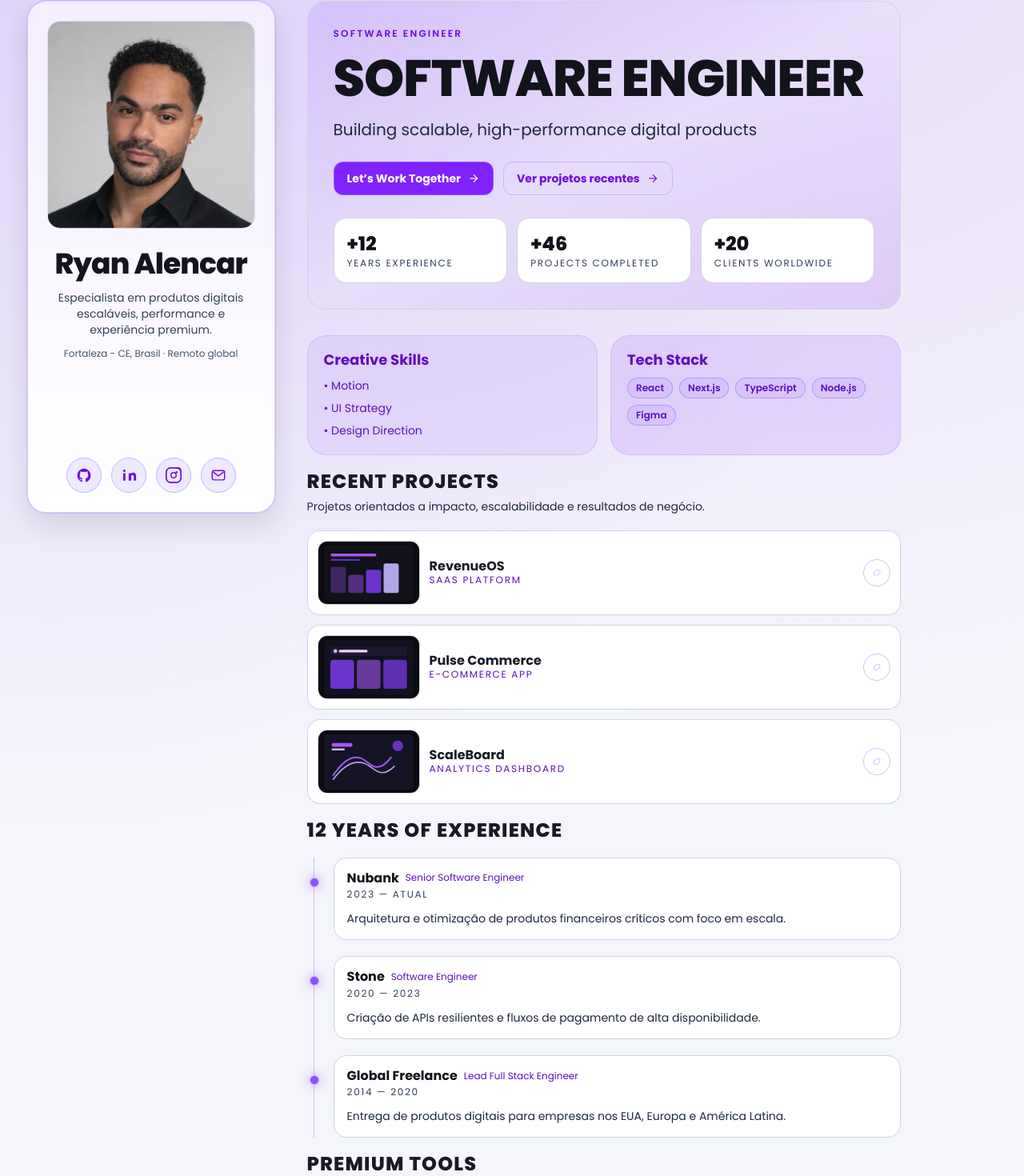
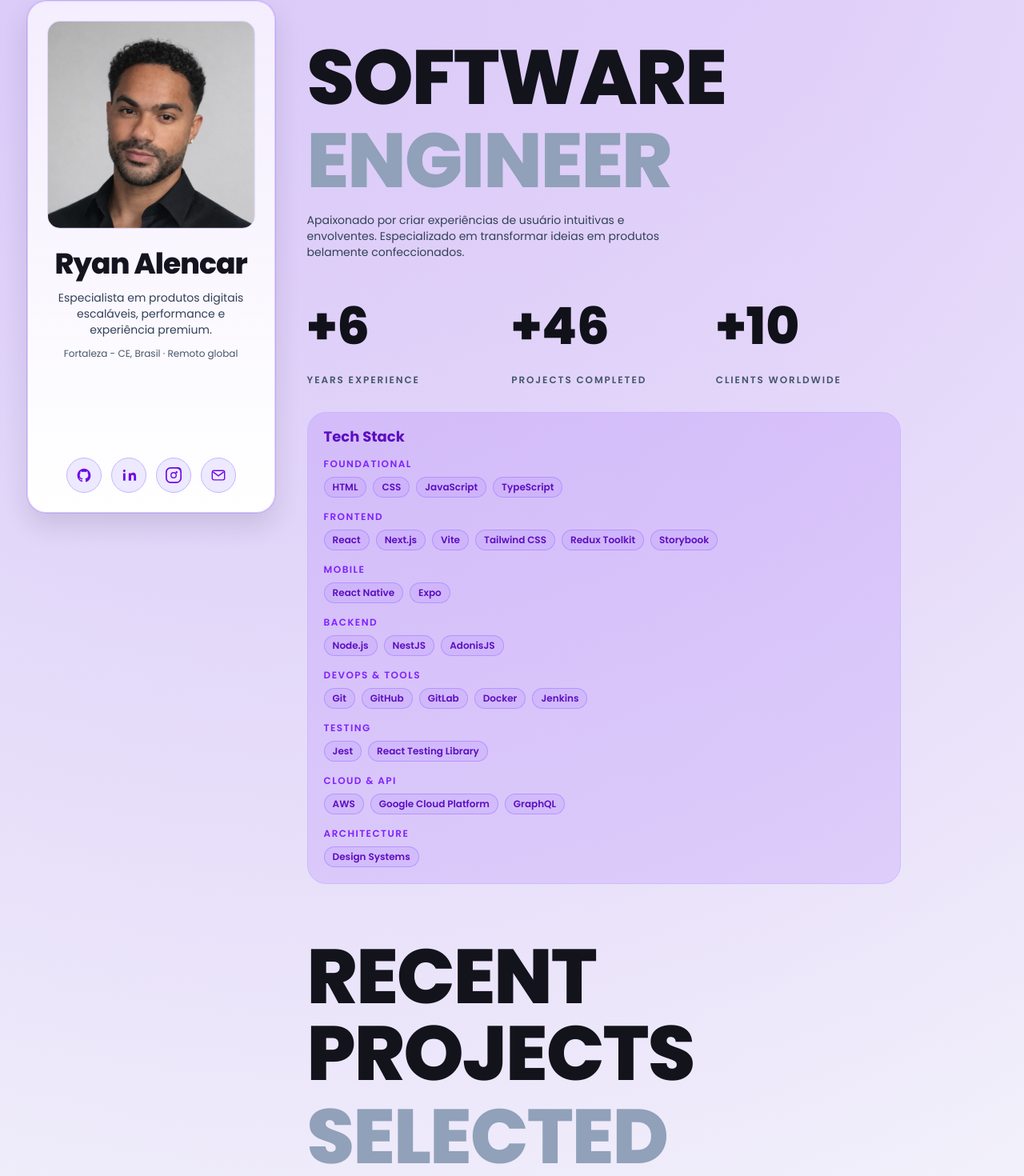
Before and after one commit to ryanalencar/ryanalencar.dev, a React (Vite) app: page / in a window 1280 px wide. Shown: the part 143-1613 px from the top of the page at 80% size. Built offline with nearby package versions, Linux system fonts and the light colour scheme.

Commit message:
feat: add SectionHeading component and integrate it across multiple sections

```diff
--- /dev/null
+++ b/src/components/SectionHeading.tsx
@@ -0,0 +1,23 @@
+type SectionHeadingProps = {
+  title: string
+  subtitle: string
+  description?: string
+}
+
+export function SectionHeading({ title, subtitle, description }: SectionHeadingProps) {
+  return (
+    <header className="space-y-2">
+      <h2 className="text-[clamp(6rem,6.2vw,3.6rem)] font-black uppercase leading-none tracking-[-0.02em] text-white light:text-[#13131c]">
+        {title}
+      </h2>
+      <h2 className="text-[clamp(6rem,6.2vw,3.6rem)] font-black uppercase leading-none tracking-[-0.02em] text-white/18 light:text-slate-400">
+        {subtitle}
+      </h2>
+      {description ? (
+        <p className="max-w-120 pt-2 text-sm text-slate-300 light:text-slate-700">
+          {description}
+        </p>
+      ) : null}
+    </header>
+  )
+}
--- a/src/components/sections/DesignThoughts.tsx
+++ b/src/components/sections/DesignThoughts.tsx
@@ -1,5 +1,6 @@
 import type { PortfolioTranslation } from '../../data/portfolio/types'
 import { Icon } from '../Icon'
+import { SectionHeading } from '../SectionHeading'
 
 type DesignThoughtsProps = {
   t: PortfolioTranslation
@@ -8,10 +9,7 @@ type DesignThoughtsProps = {
 export function DesignThoughts({ t }: DesignThoughtsProps) {
   return (
     <section id="thoughts" className="reveal space-y-5">
-      <header>
-        <h2 className="section-title">{t.thoughts.title}</h2>
-        <p className="section-intro">{t.thoughts.intro}</p>
-      </header>
+      <SectionHeading title={t.thoughts.title} subtitle={t.thoughts.subtitle} description={t.thoughts.intro} />
 
       <div className="grid gap-3">
         {t.thoughts.posts.map((post) => (
--- a/src/components/sections/ExperienceTimeline.tsx
+++ b/src/components/sections/ExperienceTimeline.tsx
@@ -1,4 +1,5 @@
 import type { PortfolioTranslation } from "../../data/portfolio/types"
+import { SectionHeading } from '../SectionHeading'
 
 type ExperienceTimelineProps = {
   t: PortfolioTranslation
@@ -7,9 +8,7 @@ type ExperienceTimelineProps = {
 export function ExperienceTimeline({ t }: ExperienceTimelineProps) {
   return (
     <section id="experience" className="reveal space-y-5" aria-label={t.labels.timeline}>
-      <header>
-        <h2 className="section-title">{t.experience.title}</h2>
-      </header>
+      <SectionHeading title={t.experience.title} subtitle={t.experience.subtitle} description={t.experience.intro} />
 
       <ol className="relative ml-2 grid gap-5 border-l border-violet-500/35 pl-6">
         {t.experience.timeline.map((item) => (
--- a/src/components/sections/HeroShowcase.tsx
+++ b/src/components/sections/HeroShowcase.tsx
@@ -1,5 +1,5 @@
-import { Icon } from '../Icon'
 import type { PortfolioTranslation } from "../../data/portfolio/types"
+import { SectionHeading } from '../SectionHeading'
 
 type HeroShowcaseProps = {
   t: PortfolioTranslation
@@ -7,60 +7,41 @@ type HeroShowcaseProps = {
 
 export function HeroShowcase({ t }: HeroShowcaseProps) {
   return (
-    <section id="hero" className="space-y-8">
-      <div className="reveal rounded-3xl border border-white/10 bg-linear-to-br from-violet-500/15 via-transparent to-violet-700/14 p-6 md:p-8 light:border-slate-300/90">
-        <p className="mb-4 text-xs font-semibold uppercase tracking-[0.18em] text-violet-300 light:text-violet-700">
-          {t.profile.role}
-        </p>
-        <h2 className="text-[clamp(2rem,7vw,4rem)] font-black leading-none tracking-[-0.02em] text-white light:text-[#13131c]">
-          {t.hero.title}
-        </h2>
-        <p className="mt-4 max-w-[52ch] text-[clamp(1rem,2.2vw,1.25rem)] text-slate-300 light:text-slate-800">
-          {t.hero.subtitle}
-        </p>
-
-        <div className="mt-6 flex flex-wrap gap-3">
-          <a href="#contact" className="btn-cta-primary">
-            {t.hero.ctaPrimary}
-            <Icon name="arrow" className="h-4 w-4" />
-          </a>
-          <a href="#projects" className="btn-cta-secondary">
-            {t.hero.ctaSecondary}
-            <Icon name="arrow" className="h-4 w-4" />
-          </a>
+    <section id="hero" className="space-y-8 py-8 md:py-12">
+      <div className="reveal">
+        <SectionHeading title={t.hero.title} subtitle={t.hero.subtitle} description={t.hero.description} />
       </div>
 
-        <ul className="mt-7 grid gap-3 sm:grid-cols-3" aria-label="Professional metrics">
+      <div className="reveal grid gap-6 sm:grid-cols-3">
         {t.hero.metrics.map((metric) => (
-            <li key={metric.label} className="rounded-2xl border border-white/10 bg-black/25 p-4 light:border-slate-300 light:bg-white">
-              <p className="text-2xl font-black text-white light:text-[#11111a]">{metric.value}</p>
-              <p className="text-xs uppercase tracking-[0.14em] text-slate-300 light:text-slate-700">{metric.label}</p>
+          <article key={metric.label} className="flex flex-col items-start space-y-2">
+            <p className="text-[clamp(2.5rem,8vw,4rem)] font-black text-white light:text-[#11111a]">
+              {metric.value}
+            </p>
+            <p className="text-xs font-semibold uppercase tracking-[0.16em] text-slate-500 light:text-slate-600">
+              {metric.label}
+            </p>
+          </article>
+        ))}
+      </div>
+
+      <article className="reveal rounded-3xl border border-violet-300/40 bg-violet-700/20 p-5 transition hover:scale-[1.01] light:border-violet-300/70 light:bg-violet-600/12">
+        <h3 className="text-lg font-bold text-violet-100 light:text-violet-800">{t.hero.stackCard.title}</h3>
+        <div className="mt-4 space-y-4">
+          {t.hero.stackCard.categories.map((category) => (
+            <div key={category.name}>
+              <p className="mb-2 text-xs font-semibold uppercase tracking-[0.12em] text-violet-300 light:text-violet-600">{category.name}</p>
+              <ul className="flex flex-wrap gap-2">
+                {category.items.map((item) => (
+                  <li key={item} className="rounded-full border border-violet-300/55 bg-violet-600/15 px-2.5 py-1 text-xs font-semibold text-violet-100 light:border-violet-400/70 light:bg-violet-500/10 light:text-violet-800">
+                    {item}
                   </li>
                 ))}
               </ul>
             </div>
-
-      <div className="grid gap-4 md:grid-cols-2">
-        <article className="reveal rounded-3xl border border-violet-400/45 bg-violet-500/15 p-5 transition hover:scale-[1.01] light:border-violet-300/70 light:bg-violet-500/10">
-          <h3 className="text-lg font-bold text-violet-100 light:text-violet-800">{t.hero.creativeCard.title}</h3>
-          <ul className="mt-3 grid gap-2 text-sm text-violet-200 light:text-violet-800">
-            {t.hero.creativeCard.items.map((item) => (
-              <li key={item}>• {item}</li>
           ))}
-          </ul>
+        </div>
       </article>
-
-        <article className="reveal rounded-3xl border border-violet-300/40 bg-violet-700/20 p-5 transition hover:scale-[1.01] light:border-violet-300/70 light:bg-violet-600/12">
-          <h3 className="text-lg font-bold text-violet-100 light:text-violet-800">{t.hero.stackCard.title}</h3>
-          <ul className="mt-3 flex flex-wrap gap-2 text-xs font-semibold">
-            {t.hero.stackCard.items.map((item) => (
-              <li key={item} className="rounded-full border border-violet-300/55 bg-violet-600/15 px-2.5 py-1 text-violet-100 light:border-violet-400/70 light:bg-violet-500/10 light:text-violet-800">
-                {item}
-              </li>
-            ))}
-          </ul>
-        </article>
-      </div>
     </section>
   )
 }
--- a/src/components/sections/PremiumTools.tsx
+++ b/src/components/sections/PremiumTools.tsx
@@ -1,4 +1,5 @@
 import type { PortfolioTranslation } from "../../data/portfolio/types"
+import { SectionHeading } from '../SectionHeading'
 
 type PremiumToolsProps = {
   t: PortfolioTranslation
@@ -7,10 +8,7 @@ type PremiumToolsProps = {
 export function PremiumTools({ t }: PremiumToolsProps) {
   return (
     <section id="tools" className="reveal space-y-5">
-      <header>
-        <h2 className="section-title">{t.tools.title}</h2>
-        <p className="section-intro">{t.tools.intro}</p>
-      </header>
+      <SectionHeading title={t.tools.title} subtitle={t.tools.subtitle} description={t.tools.intro} />
 
       <div className="grid grid-cols-2 gap-3 md:grid-cols-3">
         {t.tools.list.map((tool) => (
--- a/src/components/sections/RecentProjects.tsx
+++ b/src/components/sections/RecentProjects.tsx
@@ -1,4 +1,5 @@
 import { Icon } from '../Icon'
+import { SectionHeading } from '../SectionHeading'
 import type { PortfolioTranslation } from "../../data/portfolio/types"
 
 type RecentProjectsProps = {
@@ -8,10 +9,7 @@ type RecentProjectsProps = {
 export function RecentProjects({ t }: RecentProjectsProps) {
   return (
     <section id="projects" className="reveal space-y-5">
-      <header>
-        <h2 className="section-title">{t.projects.title}</h2>
-        <p className="section-intro">{t.projects.intro}</p>
-      </header>
+      <SectionHeading title={t.projects.title} subtitle={t.projects.subtitle} description={t.projects.intro} />
 
       <div className="grid gap-3">
         {t.projects.list.map((project) => (
--- a/src/components/sections/WorkTogether.tsx
+++ b/src/components/sections/WorkTogether.tsx
@@ -1,5 +1,6 @@
 import type { SubmitEvent } from 'react'
 import { Icon } from '../Icon'
+import { SectionHeading } from '../SectionHeading'
 import type { PortfolioTranslation } from "../../data/portfolio/types"
 
 type WorkTogetherProps = {
@@ -10,10 +11,7 @@ type WorkTogetherProps = {
 export function WorkTogether({ t, onSubmit }: WorkTogetherProps) {
   return (
     <section id="contact" className="reveal space-y-5">
-      <header>
-        <h2 className="section-title">{t.contact.title}</h2>
-        <p className="section-intro">{t.contact.intro}</p>
-      </header>
+      <SectionHeading title={t.contact.title} subtitle={t.contact.subtitle} description={t.contact.intro} />
 
       <div className="grid gap-4 md:grid-cols-[0.85fr_1.15fr]">
         <article className="rounded-3xl border border-violet-400/40 bg-violet-500/10 p-5 light:border-violet-300/70 light:bg-violet-50">
--- a/src/data/portfolio/data.ts
+++ b/src/data/portfolio/data.ts
@@ -69,14 +69,15 @@ export const portfolioContent: Record<Locale, PortfolioTranslation> = {
       contact: 'Contato',
     },
     hero: {
-      title: 'SOFTWARE ENGINEER',
-      subtitle: 'Building scalable, high-performance digital products',
-      ctaPrimary: 'Let’s Work Together',
+      title: 'SOFTWARE',
+      subtitle: 'ENGINEER',
+      description: 'Apaixonado por criar experiências de usuário intuitivas e envolventes. Especializado em transformar ideias em produtos belamente confeccionados.',
+      ctaPrimary: 'Vamos trabalhar juntos',
       ctaSecondary: 'Ver projetos recentes',
       metrics: [
-        { value: '+12', label: 'years experience' },
+        { value: '+6', label: 'years experience' },
         { value: '+46', label: 'projects completed' },
-        { value: '+20', label: 'clients worldwide' },
+        { value: '+10', label: 'clients worldwide' },
       ],
       creativeCard: {
         title: 'Creative Skills',
@@ -84,11 +85,45 @@ export const portfolioContent: Record<Locale, PortfolioTranslation> = {
       },
       stackCard: {
         title: 'Tech Stack',
-        items: ['React', 'Next.js', 'TypeScript', 'Node.js', 'Figma'],
+        categories: [
+          {
+            name: 'Foundational',
+            items: ['HTML', 'CSS', 'JavaScript', 'TypeScript']
+          },
+          {
+            name: 'Frontend',
+            items: ['React', 'Next.js', 'Vite', 'Tailwind CSS', 'Redux Toolkit', 'Storybook']
+          },
+          {
+            name: 'Mobile',
+            items: ['React Native', 'Expo']
+          },
+          {
+            name: 'Backend',
+            items: ['Node.js', 'NestJS', 'AdonisJS']
+          },
+          {
+            name: 'DevOps & Tools',
+            items: ['Git', 'GitHub', 'GitLab', 'Docker', 'Jenkins']
+          },
+          {
+            name: 'Testing',
+            items: ['Jest', 'React Testing Library']
+          },
+          {
+            name: 'Cloud & API',
+            items: ['AWS', 'Google Cloud Platform', 'GraphQL']
+          },
+          {
+            name: 'Architecture',
+            items: ['Design Systems']
+          }
+        ],
       },
     },
     projects: {
       title: 'RECENT PROJECTS',
+      subtitle: 'SELECTED WORK',
       intro: 'Projetos orientados a impacto, escalabilidade e resultados de negócio.',
       list: [
         {
@@ -116,6 +151,8 @@ export const portfolioContent: Record<Locale, PortfolioTranslation> = {
     },
     experience: {
       title: '12 YEARS OF EXPERIENCE',
+      subtitle: 'PROFESSIONAL JOURNEY',
+      intro: 'Evolução em produto, arquitetura e entrega de software em cenários de alta complexidade.',
       timeline: [
         {
           company: 'Nubank',
@@ -139,11 +176,13 @@ export const portfolioContent: Record<Locale, PortfolioTranslation> = {
     },
     tools: {
       title: 'PREMIUM TOOLS',
+      subtitle: 'WORKFLOW STACK',
       intro: 'Ferramentas que aceleram discovery, design e entrega em produção.',
       list: ['Framer', 'Figma', 'Notion', 'ChatGPT', 'Next.js'],
     },
     thoughts: {
       title: 'DESIGN THOUGHTS',
+      subtitle: 'INSIGHTS & WRITING',
       intro: 'Publicações sobre engenharia, produto e experiência digital.',
       posts: [
         {
@@ -171,6 +210,7 @@ export const portfolioContent: Record<Locale, PortfolioTranslation> = {
     },
     contact: {
       title: 'LET’S WORK TOGETHER',
+      subtitle: 'START A PROJECT',
       intro: 'Conte um pouco sobre o desafio e eu retorno com próximos passos objetivos.',
       cardDescription: 'Atuação consultiva e execução hands-on para acelerar resultados.',
       form: {
@@ -253,14 +293,15 @@ export const portfolioContent: Record<Locale, PortfolioTranslation> = {
       contact: 'Contact',
     },
     hero: {
-      title: 'SOFTWARE ENGINEER',
-      subtitle: 'Building scalable, high-performance digital products',
+      title: 'SOFTWARE',
+      subtitle: 'ENGINEER',
+      description: 'Passionate about creating intuitive and engaging user experiences. Specialize in transforming ideas into beautifully crafted products.',
       ctaPrimary: 'Let’s Work Together',
       ctaSecondary: 'View recent projects',
       metrics: [
-        { value: '+12', label: 'years experience' },
+        { value: '+6', label: 'years experience' },
         { value: '+46', label: 'projects completed' },
-        { value: '+20', label: 'clients worldwide' },
+        { value: '+10', label: 'clients worldwide' },
       ],
       creativeCard: {
         title: 'Creative Skills',
@@ -268,11 +309,45 @@ export const portfolioContent: Record<Locale, PortfolioTranslation> = {
       },
       stackCard: {
         title: 'Tech Stack',
-        items: ['React', 'Next.js', 'TypeScript', 'Node.js', 'Figma'],
+        categories: [
+          {
+            name: 'Foundational',
+            items: ['HTML', 'CSS', 'JavaScript', 'TypeScript']
+          },
+          {
+            name: 'Frontend',
+            items: ['React', 'Next.js', 'Vite', 'Tailwind CSS', 'Redux Toolkit', 'Storybook']
+          },
+          {
+            name: 'Mobile',
+            items: ['React Native', 'Expo']
+          },
+          {
+            name: 'Backend',
+            items: ['Node.js', 'NestJS', 'AdonisJS']
+          },
+          {
+            name: 'DevOps & Tools',
+            items: ['Git', 'GitHub', 'GitLab', 'Docker', 'Jenkins']
+          },
+          {
+            name: 'Testing',
+            items: ['Jest', 'React Testing Library']
+          },
+          {
+            name: 'Cloud & API',
+            items: ['AWS', 'Google Cloud Platform', 'GraphQL']
+          },
+          {
+            name: 'Architecture',
+            items: ['Design Systems']
+          }
+        ],
       },
     },
     projects: {
       title: 'RECENT PROJECTS',
+      subtitle: 'SELECTED WORK',
       intro: 'Projects focused on impact, scalability, and measurable business outcomes.',
       list: [
         {
@@ -300,6 +375,8 @@ export const portfolioContent: Record<Locale, PortfolioTranslation> = {
     },
     experience: {
       title: '12 YEARS OF EXPERIENCE',
+      subtitle: 'PROFESSIONAL JOURNEY',
+      intro: 'Career path focused on product quality, scalable architecture, and high-impact delivery.',
       timeline: [
         {
           company: 'Nubank',
@@ -323,11 +400,13 @@ export const portfolioContent: Record<Locale, PortfolioTranslation> = {
     },
     tools: {
       title: 'PREMIUM TOOLS',
+      subtitle: 'WORKFLOW STACK',
       intro: 'Tools that accelerate discovery, design, and production delivery.',
       list: ['Framer', 'Figma', 'Notion', 'ChatGPT', 'Next.js'],
     },
     thoughts: {
       title: 'DESIGN THOUGHTS',
+      subtitle: 'INSIGHTS & WRITING',
       intro: 'Articles about engineering, product strategy, and digital experience.',
       posts: [
         {
@@ -355,6 +434,7 @@ export const portfolioContent: Record<Locale, PortfolioTranslation> = {
     },
     contact: {
       title: 'LET’S WORK TOGETHER',
+      subtitle: 'START A PROJECT',
       intro: 'Share your challenge and I will reply with clear next steps.',
       cardDescription: 'Consulting plus hands-on execution to accelerate outcomes.',
       form: {
@@ -432,14 +512,15 @@ export const portfolioContent: Record<Locale, PortfolioTranslation> = {
       contact: 'Contacto',
     },
     hero: {
-      title: 'SOFTWARE ENGINEER',
-      subtitle: 'Building scalable, high-performance digital products',
-      ctaPrimary: 'Let’s Work Together',
+      title: 'SOFTWARE',
+      subtitle: 'ENGINEER',
+      description: 'Apasionado por crear experiencias de usuario intuitivas y atractivas. Especializado en transformar ideas en productos hermosamente elaborados.',
+      ctaPrimary: 'Trabajemos juntos',
       ctaSecondary: 'Ver proyectos recientes',
       metrics: [
-        { value: '+12', label: 'years experience' },
+        { value: '+6', label: 'years experience' },
         { value: '+46', label: 'projects completed' },
-        { value: '+20', label: 'clients worldwide' },
+        { value: '+10', label: 'clients worldwide' },
       ],
       creativeCard: {
         title: 'Creative Skills',
@@ -447,11 +528,45 @@ export const portfolioContent: Record<Locale, PortfolioTranslation> = {
       },
       stackCard: {
         title: 'Tech Stack',
-        items: ['React', 'Next.js', 'TypeScript', 'Node.js', 'Figma'],
+        categories: [
+          {
+            name: 'Foundational',
+            items: ['HTML', 'CSS', 'JavaScript', 'TypeScript']
+          },
+          {
+            name: 'Frontend',
+            items: ['React', 'Next.js', 'Vite', 'Tailwind CSS', 'Redux Toolkit', 'Storybook']
+          },
+          {
+            name: 'Mobile',
+            items: ['React Native', 'Expo']
+          },
+          {
+            name: 'Backend',
+            items: ['Node.js', 'NestJS', 'AdonisJS']
+          },
+          {
+            name: 'DevOps & Tools',
+            items: ['Git', 'GitHub', 'GitLab', 'Docker', 'Jenkins']
+          },
+          {
+            name: 'Testing',
+            items: ['Jest', 'React Testing Library']
+          },
+          {
+            name: 'Cloud & API',
+            items: ['AWS', 'Google Cloud Platform', 'GraphQL']
+          },
+          {
+            name: 'Architecture',
+            items: ['Design Systems']
+          }
+        ],
       },
     },
     projects: {
       title: 'RECENT PROJECTS',
+      subtitle: 'SELECTED WORK',
       intro: 'Proyectos enfocados en impacto, escalabilidad y resultados de negocio medibles.',
       list: [
         {
@@ -479,6 +594,8 @@ export const portfolioContent: Record<Locale, PortfolioTranslation> = {
     },
     experience: {
       title: '12 YEARS OF EXPERIENCE',
+      subtitle: 'PROFESSIONAL JOURNEY',
+      intro: 'Trayectoria enfocada en calidad de producto, arquitectura escalable y entrega de alto impacto.',
       timeline: [
         {
           company: 'Nubank',
@@ -502,11 +619,13 @@ export const portfolioContent: Record<Locale, PortfolioTranslation> = {
     },
     tools: {
       title: 'PREMIUM TOOLS',
+      subtitle: 'WORKFLOW STACK',
       intro: 'Herramientas que aceleran discovery, diseño y entrega en producción.',
       list: ['Framer', 'Figma', 'Notion', 'ChatGPT', 'Next.js'],
     },
     thoughts: {
       title: 'DESIGN THOUGHTS',
+      subtitle: 'INSIGHTS & WRITING',
       intro: 'Publicaciones sobre ingeniería, producto y experiencia digital.',
       posts: [
         {
@@ -534,6 +653,7 @@ export const portfolioContent: Record<Locale, PortfolioTranslation> = {
     },
     contact: {
       title: 'LET’S WORK TOGETHER',
+      subtitle: 'START A PROJECT',
       intro: 'Comparte tu desafío y responderé con próximos pasos claros.',
       cardDescription: 'Consultoría y ejecución hands-on para acelerar resultados.',
       form: {
--- a/src/data/portfolio/types.ts
+++ b/src/data/portfolio/types.ts
@@ -44,6 +44,7 @@ export type PortfolioTranslation = {
   hero: {
     title: string
     subtitle: string
+    description: string
     ctaPrimary: string
     ctaSecondary: string
     metrics: Array<{ value: string; label: string }>
@@ -53,11 +54,15 @@ export type PortfolioTranslation = {
     }
     stackCard: {
       title: string
-      items: string[]
+      categories: Array<{
+        name: string
+        items: string[]
+      }>
     }
   }
   projects: {
     title: string
+    subtitle: string
     intro: string
     list: Array<{
       name: string
@@ -69,6 +74,8 @@ export type PortfolioTranslation = {
   }
   experience: {
     title: string
+    subtitle: string
+    intro: string
     timeline: Array<{
       company: string
       role: string
@@ -78,11 +85,13 @@ export type PortfolioTranslation = {
   }
   tools: {
     title: string
+    subtitle: string
     intro: string
     list: string[]
   }
   thoughts: {
     title: string
+    subtitle: string
     intro: string
     posts: Array<{
       title: string
@@ -94,6 +103,7 @@ export type PortfolioTranslation = {
   }
   contact: {
     title: string
+    subtitle: string
     intro: string
     cardDescription: string
     form: {
```
Lines whose indentation alone changed are shown as unchanged.
